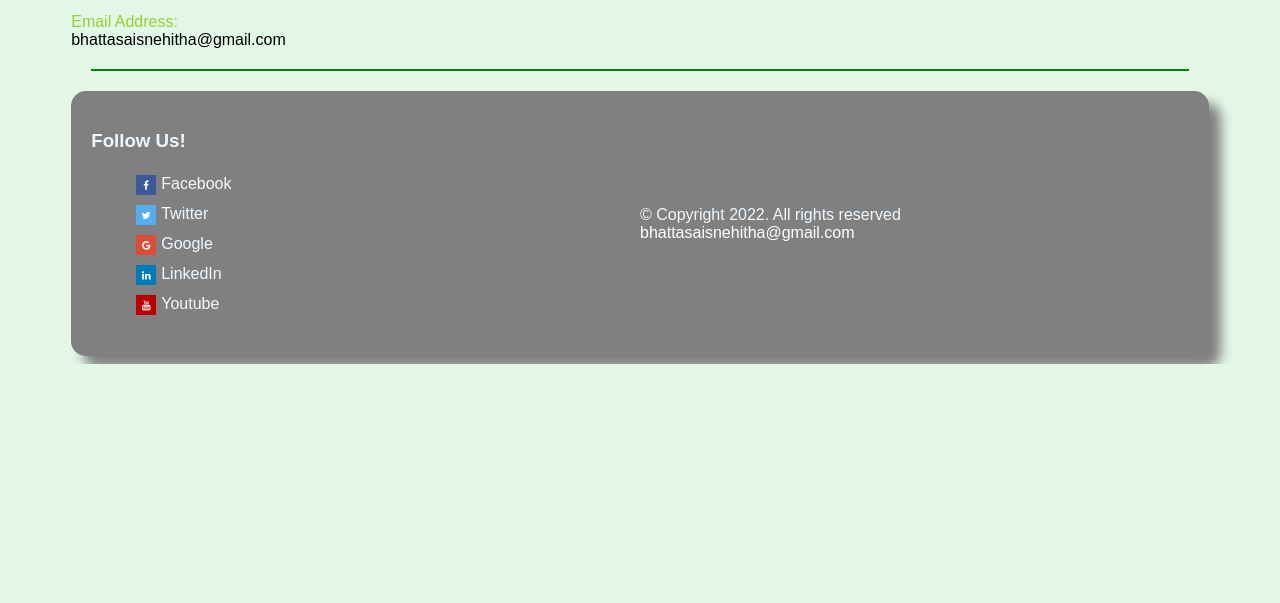
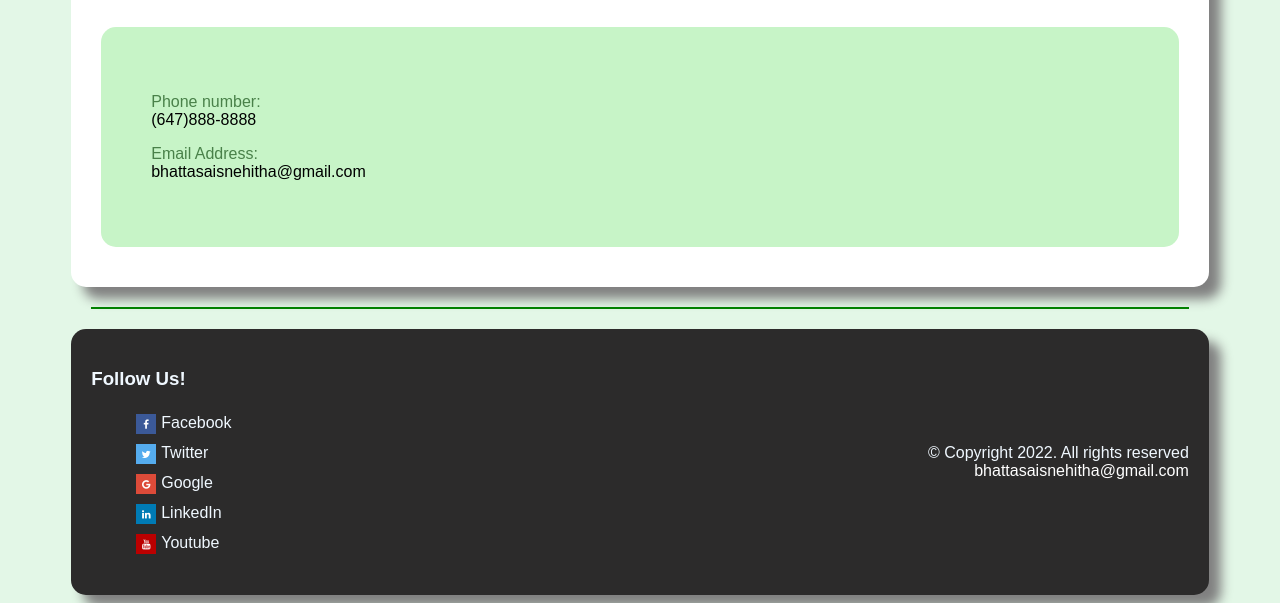
Before and after one commit to c0834351/MyBlog_SaiSnehitha_C0834351, a plain HTML site: page contact.html in a window 1280 px wide. Shown: the part 465-1068 px from the top of the page. Before the commit the page ends 829 px from the top, so only its background shows below. Drawn offline with Linux system fonts and the light colour scheme.

Commit message:
changes in images and color

```diff
--- a/contact.html
+++ b/contact.html
@@ -7,6 +7,7 @@
     <meta name="viewport" content="width=device-width, initial-scale=1.0">
     <link rel="stylesheet" href="https://cdnjs.cloudflare.com/ajax/libs/font-awesome/4.7.0/css/font-awesome.min.css">
     <link rel="stylesheet" href="css/main.css">
+    <link rel="stylesheet" href="css/content.css">
     <title>My Personal Blog</title>
 </head>
 
@@ -28,13 +29,19 @@
             <img src="images/menu.png" alt="" class="menu-icon" onclick="menuToggle()">
         </div>
         <main>
-            <h2>Hey! You can Contact me</h2>
+            <div class="box">
+                <h1>Hey! You can Contact me</h1>
+                <div class="small-box">
+                    <div class="box-2">
                         <p>Phone number: <br>
                             <a class="mobile" href="tel:6478888888">(647)888-8888</a>
                         </p>
                         <p>Email Address: <br>
                             <a href="mailto:bhattasaisnehitha@gmail.com">bhattasaisnehitha@gmail.com</a>
                         </p>
+                    </div>
+                </div>
+            </div>
         </main>
         <hr class="line">
         <footer>
@@ -49,7 +56,7 @@
                         <li><a href="#" class="fa fa-youtube"></a>Youtube</li>
                     </ul>
                 </div>
-                <div class="col-2">
+                <div class="col-2" style="text-align: right;">
                     &copy; Copyright 2022. All rights reserved <br>
             <a href="mailto:bhattasaisnehitha@gmail.com" style="color: white;">bhattasaisnehitha@gmail.com</a>
                 </div>
--- a/css/content.css
+++ b/css/content.css
@@ -42,6 +42,17 @@ h1{
     padding: 20px;
 }
 
+/* contact Page CSS styles */
+.small-box .box-2{
+    flex-basis: 100%;
+    max-width: 1300px;
+    margin: 20px;
+    padding: 50px;
+    background-color: rgb(199, 244, 199);
+    border-radius: 15px
+}
+
+
 /*responsive*/
 
 @media only screen and (max-width: 600px) {
--- a/css/main.css
+++ b/css/main.css
@@ -9,7 +9,7 @@ body{
     margin-right: auto;
 }
 p {
-    color: yellowgreen;
+    color: rgb(73, 129, 73);
 }
 .blog{
     margin-left: auto;
@@ -92,7 +92,10 @@ a {
     max-width: 100%;
     padding-top: 50px;
     padding-bottom: 50px;
-    padding-right: 20%;
+    padding-left: 10%;
+    padding-right: 10%;
+    border-radius: 15px;
+    background-color: rgb(199, 244, 199);
 }
 .line{
     margin: 20px;
@@ -102,7 +105,7 @@ footer{
     max-width: 1300px;
     margin: auto;
     padding: 20px;
-    background-color: grey;
+    background-color: rgb(44, 43, 43);
     border-radius: 15px;
     box-shadow: 12px 12px 12px grey;
     color: aliceblue;
```
Also changed, not shown: about.html (+1 -1 lines), index.html (+2 -2 lines), interest.html (+1 -1 lines), skills.html (+1 -1 lines), template/myblog.html (+1 -1 lines). Lines whose indentation alone changed are shown as unchanged.
